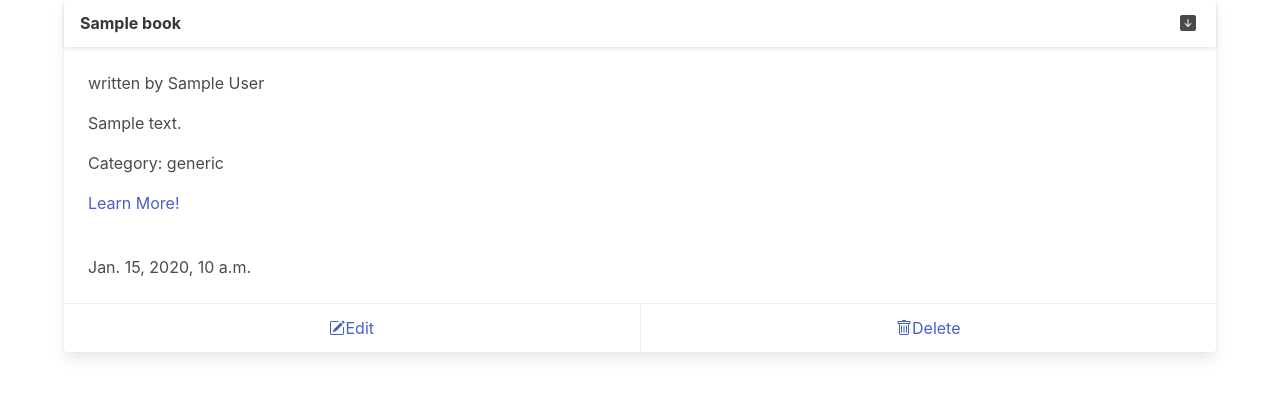
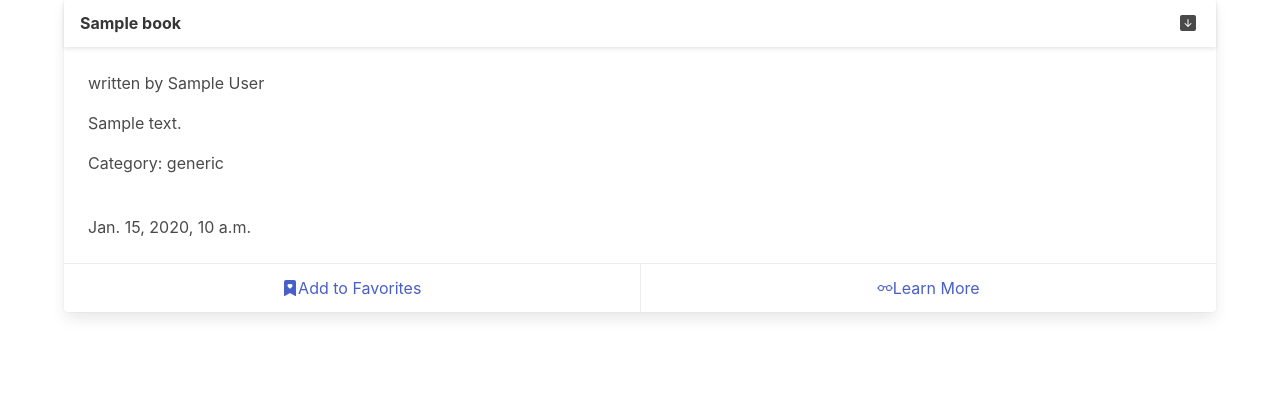
Before and after one commit to Momentum-Team-8/django-freeshelf-sarahartsoe, a Django app: page /collection/ in a window 1280 px wide. Shown: the part 185-582 px from the top of the page. Run offline with Django 3.2, Linux system fonts and the light colour scheme; a user stored in the database is signed in; tables that the repository leaves empty hold one stand-in row (values such as "Sample post").

Commit message:
updated html

```diff
--- a/books/templates/books/book_list.html
+++ b/books/templates/books/book_list.html
@@ -29,7 +29,6 @@
       <p> written by {{ book.author|linebreaksbr }}</p>
       <p> {{ book.description }}</p>
       <p> Category: {{ book.category }}</p>
-      <p><a href="">Learn More!</a></p>
       <br>
       <time class="date">
         {{ book.created_date }}
@@ -37,16 +36,14 @@
     </div>
   </div>
   <footer class="card-footer">
-    <a href="{% url 'book_edit' pk=book.pk %}" class="card-footer-item">
-      <svg xmlns="http://www.w3.org/2000/svg" width="16" height="16" fill="currentColor" class="bi bi-pencil-square" viewBox="0 0 16 16">
-        <path d="M15.502 1.94a.5.5 0 0 1 0 .706L14.459 3.69l-2-2L13.502.646a.5.5 0 0 1 .707 0l1.293 1.293zm-1.75 2.456-2-2L4.939 9.21a.5.5 0 0 0-.121.196l-.805 2.414a.25.25 0 0 0 .316.316l2.414-.805a.5.5 0 0 0 .196-.12l6.813-6.814z"/>
-        <path fill-rule="evenodd" d="M1 13.5A1.5 1.5 0 0 0 2.5 15h11a1.5 1.5 0 0 0 1.5-1.5v-6a.5.5 0 0 0-1 0v6a.5.5 0 0 1-.5.5h-11a.5.5 0 0 1-.5-.5v-11a.5.5 0 0 1 .5-.5H9a.5.5 0 0 0 0-1H2.5A1.5 1.5 0 0 0 1 2.5v11z"/>
-      </svg>Edit</a>
-    <a href="{% url 'book_delete' pk=book.pk %}" class="card-footer-item">
-      <svg xmlns="http://www.w3.org/2000/svg" width="16" height="16" fill="currentColor" class="bi bi-trash" viewBox="0 0 16 16">
-        <path d="M5.5 5.5A.5.5 0 0 1 6 6v6a.5.5 0 0 1-1 0V6a.5.5 0 0 1 .5-.5zm2.5 0a.5.5 0 0 1 .5.5v6a.5.5 0 0 1-1 0V6a.5.5 0 0 1 .5-.5zm3 .5a.5.5 0 0 0-1 0v6a.5.5 0 0 0 1 0V6z"/>
-        <path fill-rule="evenodd" d="M14.5 3a1 1 0 0 1-1 1H13v9a2 2 0 0 1-2 2H5a2 2 0 0 1-2-2V4h-.5a1 1 0 0 1-1-1V2a1 1 0 0 1 1-1H6a1 1 0 0 1 1-1h2a1 1 0 0 1 1 1h3.5a1 1 0 0 1 1 1v1zM4.118 4 4 4.059V13a1 1 0 0 0 1 1h6a1 1 0 0 0 1-1V4.059L11.882 4H4.118zM2.5 3V2h11v1h-11z"/>
-      </svg>Delete</a>
+    <a href="#" class="card-footer-item">
+      <svg xmlns="http://www.w3.org/2000/svg" width="16" height="16" fill="currentColor" class="bi bi-bookmark-heart-fill" viewBox="0 0 16 16">
+        <path d="M2 15.5a.5.5 0 0 0 .74.439L8 13.069l5.26 2.87A.5.5 0 0 0 14 15.5V2a2 2 0 0 0-2-2H4a2 2 0 0 0-2 2v13.5zM8 4.41c1.387-1.425 4.854 1.07 0 4.277C3.146 5.48 6.613 2.986 8 4.412z"/>
+      </svg>Add to Favorites</a>
+    <a href="#" class="card-footer-item">
+      <svg xmlns="http://www.w3.org/2000/svg" width="16" height="16" fill="currentColor" class="bi bi-eyeglasses" viewBox="0 0 16 16">
+        <path d="M4 6a2 2 0 1 1 0 4 2 2 0 0 1 0-4zm2.625.547a3 3 0 0 0-5.584.953H.5a.5.5 0 0 0 0 1h.541A3 3 0 0 0 7 8a1 1 0 0 1 2 0 3 3 0 0 0 5.959.5h.541a.5.5 0 0 0 0-1h-.541a3 3 0 0 0-5.584-.953A1.993 1.993 0 0 0 8 6c-.532 0-1.016.208-1.375.547zM14 8a2 2 0 1 1-4 0 2 2 0 0 1 4 0z"/>
+      </svg>Learn More</a>
   </footer>
 </div>
 {% endfor %}
```
